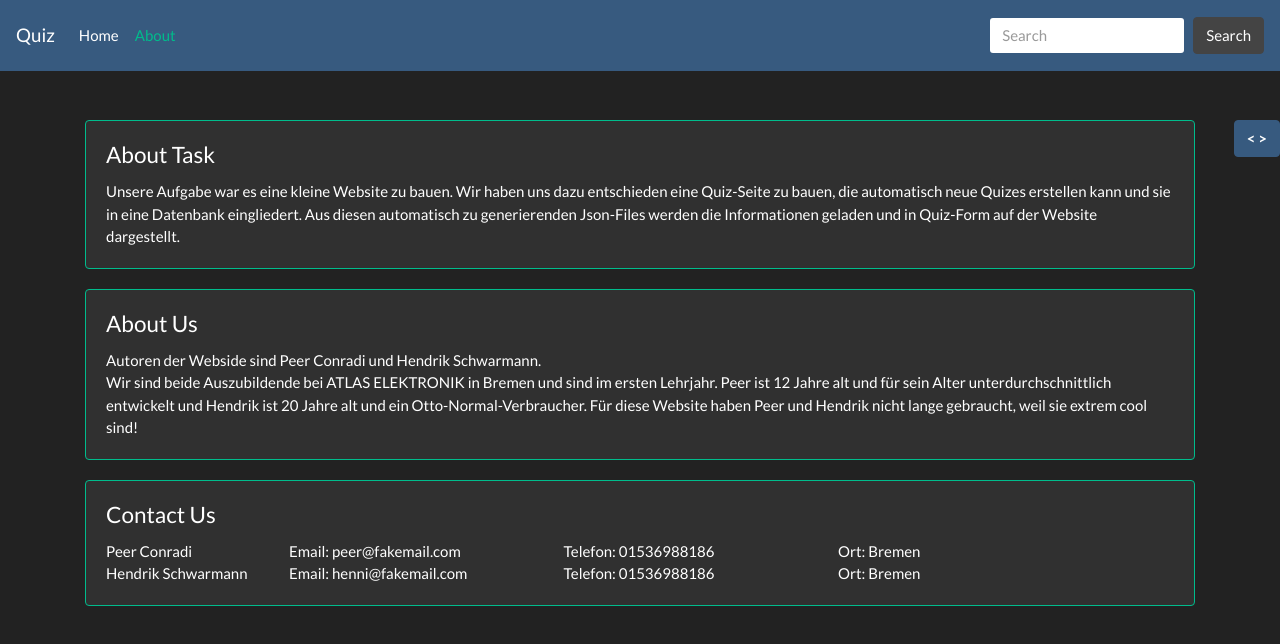
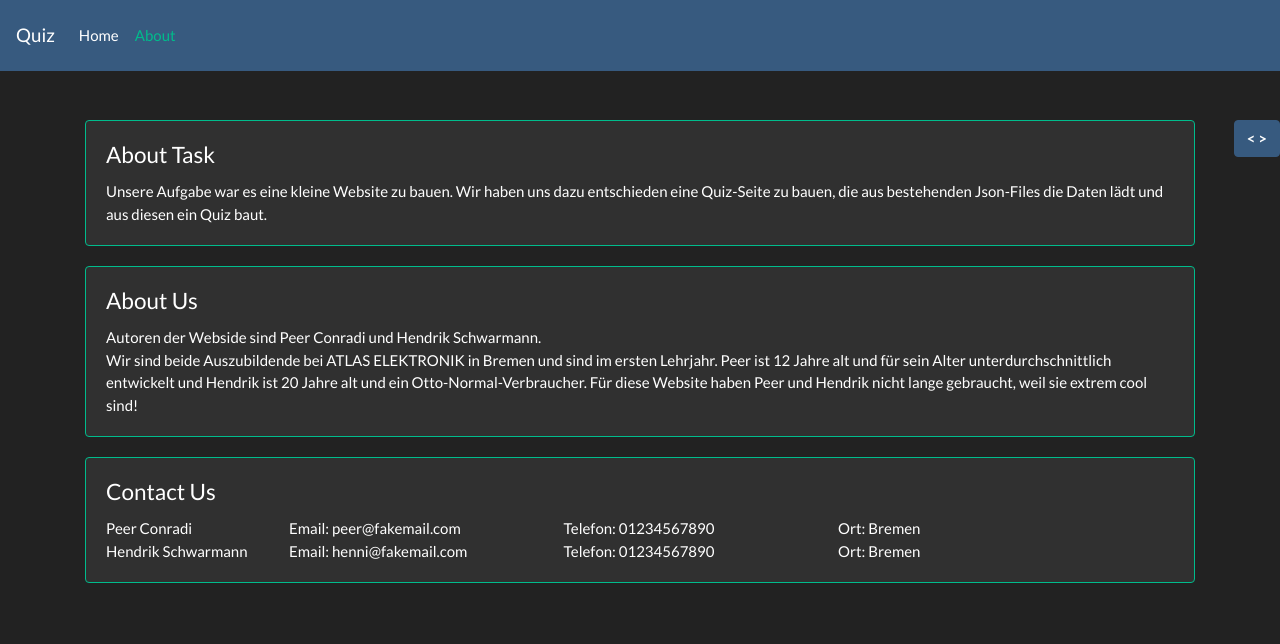
Before and after one commit to MrAPC/wp_it, a plain HTML site: page about.html in a window 1280 px wide. Drawn offline with Linux system fonts and the light colour scheme; no server answers.

Commit message:
About-Seite angepasst

```diff
--- a/about.html
+++ b/about.html
@@ -9,34 +9,26 @@
 <body>
     <div class="bs-component">
         <nav class="navbar navbar-expand-lg fixed-top navbar-dark bg-primary">
-            <a class="navbar-brand" href="#">Quiz</a>
+            <a class="navbar-brand" href="index.html">Quiz</a>
             <button class="navbar-toggler" type="button" data-toggle="collapse" data-target="#navbarColor01" aria-controls="navbarColor01"
                 aria-expanded="false" aria-label="Toggle navigation" style="">
                 <span class="navbar-toggler-icon"></span>
             </button>
-
             <div class="collapse navbar-collapse" id="navbarColor01">
                 <ul class="navbar-nav mr-auto">
-
                     <li class="nav-item">
                         <a class="nav-link" href="index.html">Home</a>
                     </li>
-
                     <li class="nav-item active">
-                        <a class="nav-link" href="#">About
+                        <a class="nav-link" href="about.html">About
                             <span class="sr-only">(current)</span>
                         </a>
                     </li>
                 </ul>
-                <form class="form-inline my-2 my-lg-0">
-                    <input class="form-control mr-sm-2" type="text" placeholder="Search">
-                    <button class="btn btn-secondary my-2 my-sm-0" type="submit">Search</button>
-                </form>
             </div>
         </nav>
         <div id="source-button" class="btn btn-primary btn-xs" style="display: none;">&lt; &gt;</div>
     </div>
-
     <div class="container">
         <div class="row">
             <div class="col-lg-12">
@@ -44,16 +36,12 @@
                     <div class="card-body">
                         <h4 class="card-title">About Task</h4>
                         <p class="card-text">Unsere Aufgabe war es eine kleine Website zu bauen. Wir haben uns dazu entschieden eine Quiz-Seite
-                            zu bauen, die automatisch neue Quizes erstellen kann und sie in eine Datenbank eingliedert. Aus
-                            diesen automatisch zu generierenden Json-Files werden die Informationen geladen und in Quiz-Form
-                            auf der Website dargestellt.</p>
+                            zu bauen, die aus bestehenden Json-Files die Daten lädt und aus diesen ein Quiz baut.</p>
                     </div>
                 </div>
             </div>
         </div>
-
         <div class="row" style="height: 20Px"></div>
-
         <div class="row">
             <div class="col-lg-12">
                 <div class="card border-success">
@@ -68,9 +56,7 @@
                 </div>
             </div>
         </div>
-
         <div class="row" style="height: 20Px"></div>
-
         <div class="row">
             <div class="col-lg-12">
                 <div class="card border-success">
@@ -79,18 +65,15 @@
                         <div class="row">
                             <div class="col-sm-2">Peer Conradi</div>
                             <div class="col-sm-3"> Email: peer@fakemail.com</div>
-                            <div class="col-sm-3"> Telefon: 01536988186</div>
+                            <div class="col-sm-3"> Telefon: 01234567890</div>
                             <div class="col-sm-4"> Ort: Bremen</div>
                         </div>
-
                         <div class="row">
                             <div class="col-sm-2">Hendrik Schwarmann</div>
                             <div class="col-sm-3"> Email: henni@fakemail.com</div>
-                            <div class="col-sm-3"> Telefon: 01536988186</div>
+                            <div class="col-sm-3"> Telefon: 01234567890</div>
                             <div class="col-sm-4"> Ort: Bremen</div>
                         </div>
-
-
                     </div>
                 </div>
             </div>
@@ -102,16 +85,6 @@
     <script src="js/popper/popper.min.js"></script>
     <script src="js/bootstrap/bootstrap.min.js"></script>
     <script src="js/custom.js"></script>
-
-    <script>
-        $(function () {
-            $.getJSON("quiz/quiz1.json", function (json) {
-                console.log(json); // this will show the info it in firebug console
-            });
-        })
-    </script>
 </body>
 
-
-
 </html>
```
